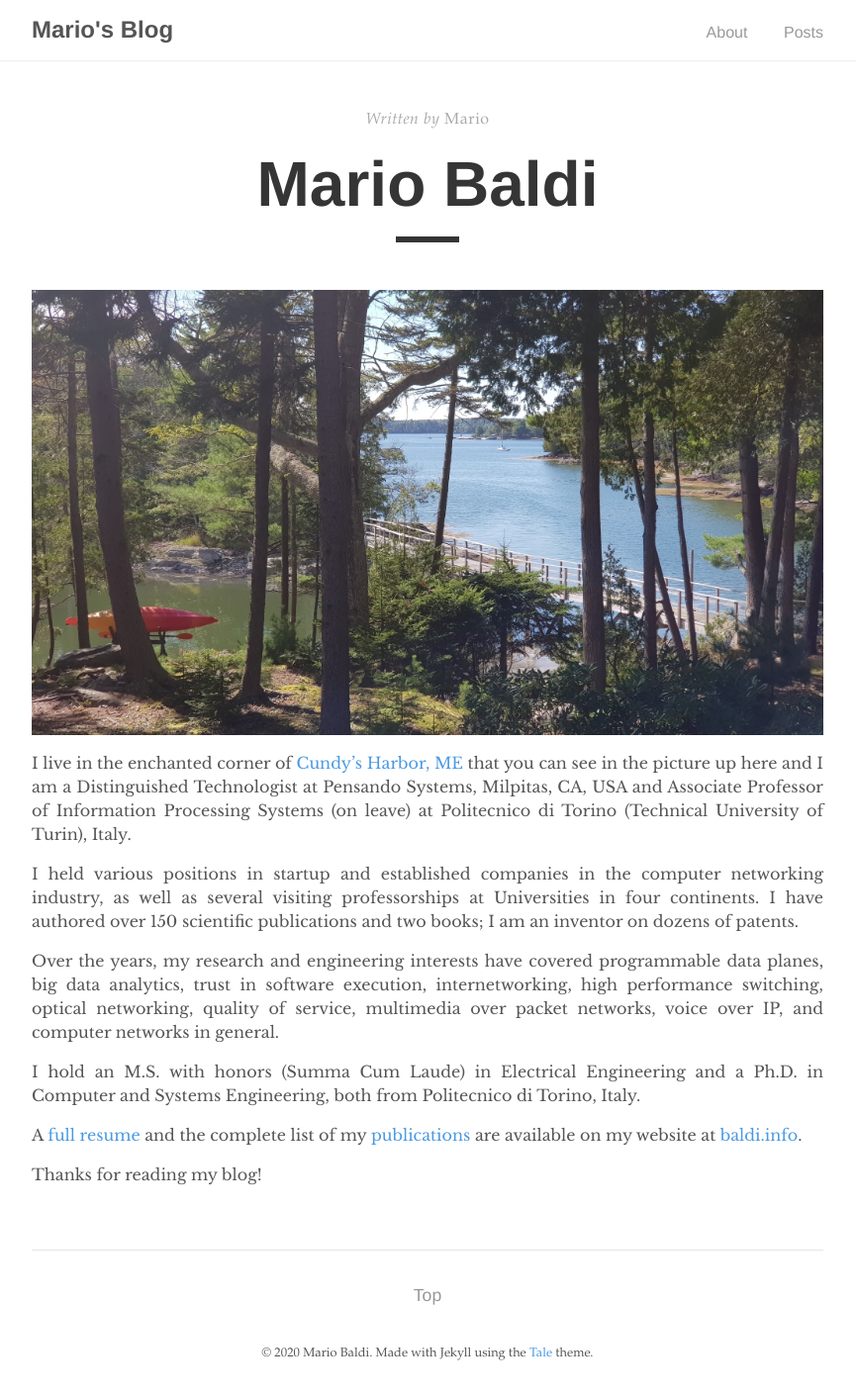
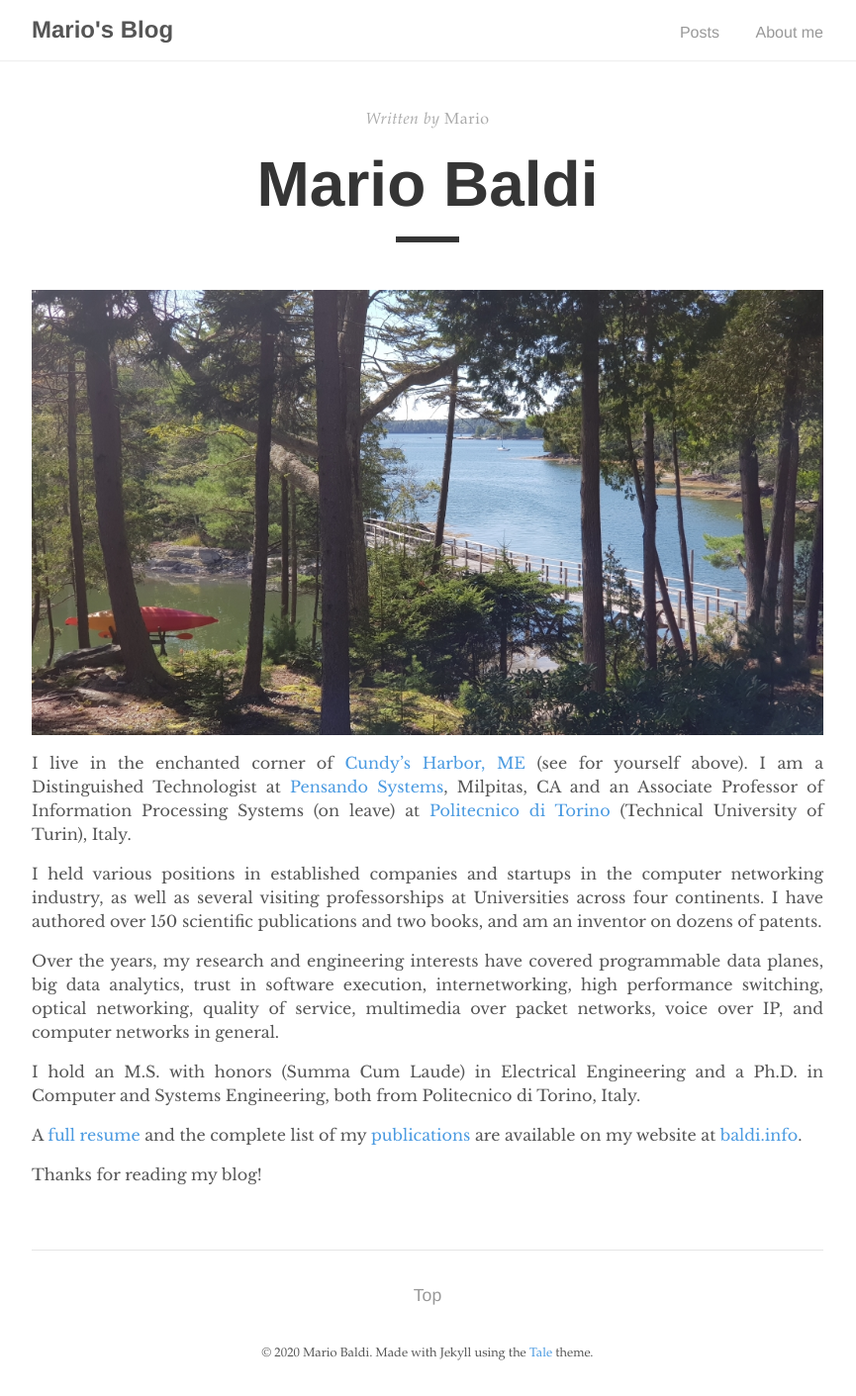
Before and after one commit to mariobaldi/mariobaldi.github.io, a Jekyll site: the page built from _pages/about.md, in a window 1280 px wide. Shown: the whole page at 99% size, without its empty margins (208-1073 px from the left). Built offline with Jekyll 4.4.1, drawn with Linux system fonts in a browser that asks for light colours.

Commit message:
Changes to about and P4 roundtable post for review

```diff
--- a/_includes/navigation.html
+++ b/_includes/navigation.html
@@ -6,8 +6,8 @@
     </a>
 
     <ul>
-      <li><a href="{{ '/about' | prepend: site.baseurl }}">About</a></li>
       <li><a href="{{ site.baseurl }}/">Posts</a></li>
+      <li><a href="{{ '/about' | prepend: site.baseurl }}">About me</a></li>
     </ul>
   </div>
 </nav>
--- a/_includes/navigation_exception.html
+++ b/_includes/navigation_exception.html
@@ -9,7 +9,7 @@
     </a>
 
     <ul>
-      <li><a href="{{ '/about' | prepend: site.baseurl }}">About</a></li>
+      <li><a href="{{ '/about' | prepend: site.baseurl }}">About me</a></li>
     </ul>
   </div>
 </nav>
--- a/_pages/about.md
+++ b/_pages/about.md
@@ -8,9 +8,9 @@ permalink: /about/
 [![View from the window of my home](/assets/images/ViewFromHome_small.jpg)](/assets/images/20190905_141336.jpg)
 
 I live in the enchanted corner of [Cundy's Harbor, ME](https://www.google.com/maps/place/Cundys+Harbor,+Harpswell,+ME+04079/@43.7970254,-69.9106121,14z/data=!3m1!4b1!4m5!3m4!1s0x4cad80cec004b13f:0xdb688250785b0874!8m2!3d43.7970272!4d-69.8931025)
-that you can see in the picture up here and I am a Distinguished Technologist at Pensando Systems, Milpitas, CA, USA and Associate Professor of Information Processing Systems (on leave) at Politecnico di Torino (Technical University of Turin), Italy.
+(see for yourself above). I am a Distinguished Technologist at [Pensando Systems](http:/pensando.io), Milpitas, CA and an Associate Professor of Information Processing Systems (on leave) at [Politecnico di Torino](http://polito.it) (Technical University of Turin), Italy.
 
-I held various positions in startup and established companies in the computer networking industry, as well as several visiting professorships at Universities in four continents. I have authored over 150 scientific publications and two books; I am an inventor on dozens of patents.
+I held various positions in established companies and startups in the computer networking industry, as well as several visiting professorships at Universities across four continents. I have authored over 150 scientific publications and two books, and am an inventor on dozens of patents.
 
 Over the years, my research and engineering interests have covered programmable data planes, big data analytics, trust in software execution, internetworking, high performance switching, optical networking, quality of service, multimedia over packet networks, voice over IP, and computer networks in general.
 
```
Also changed, not shown: _posts/2020-04-28_P4-Expert-Roundtable.md (+30 -7 lines).
